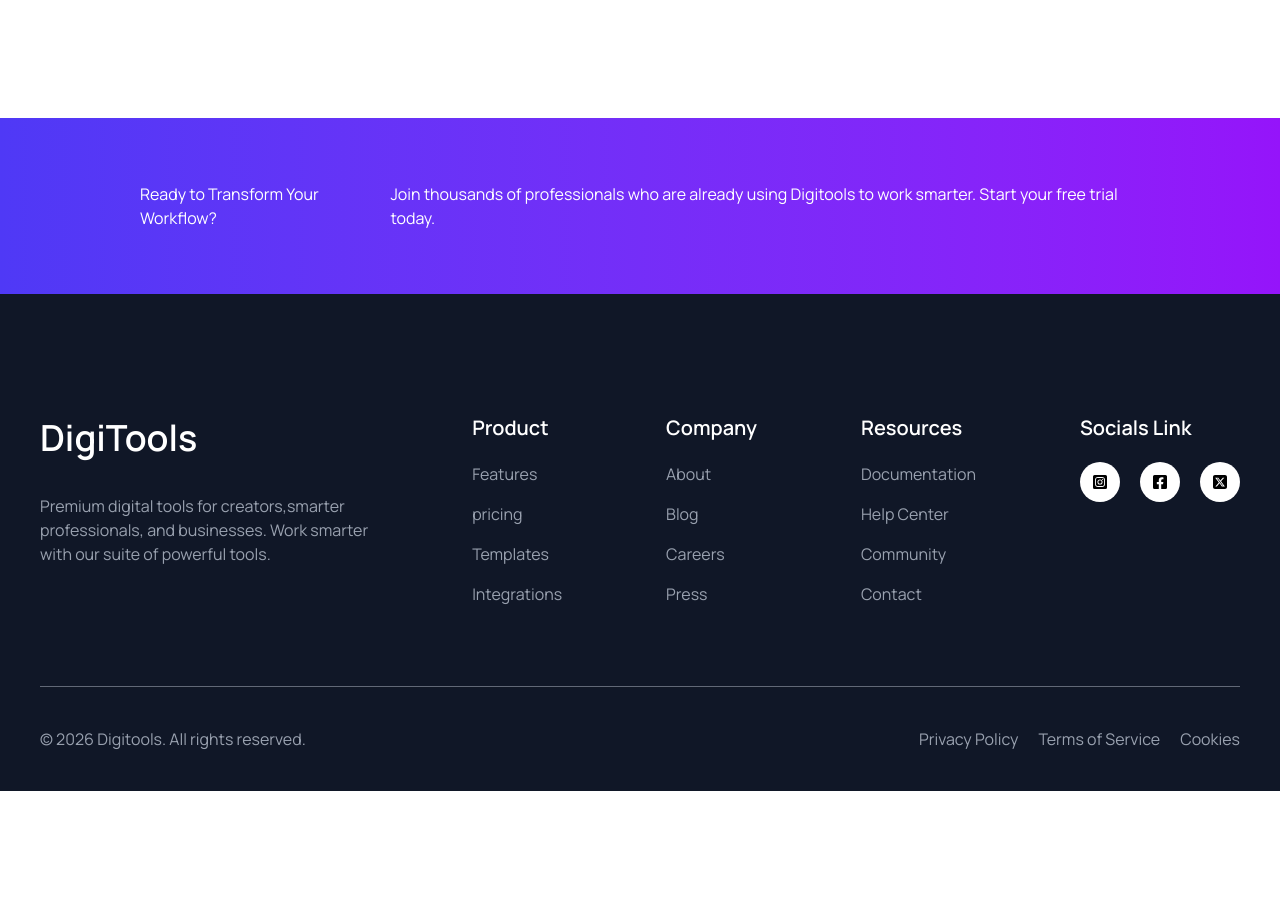
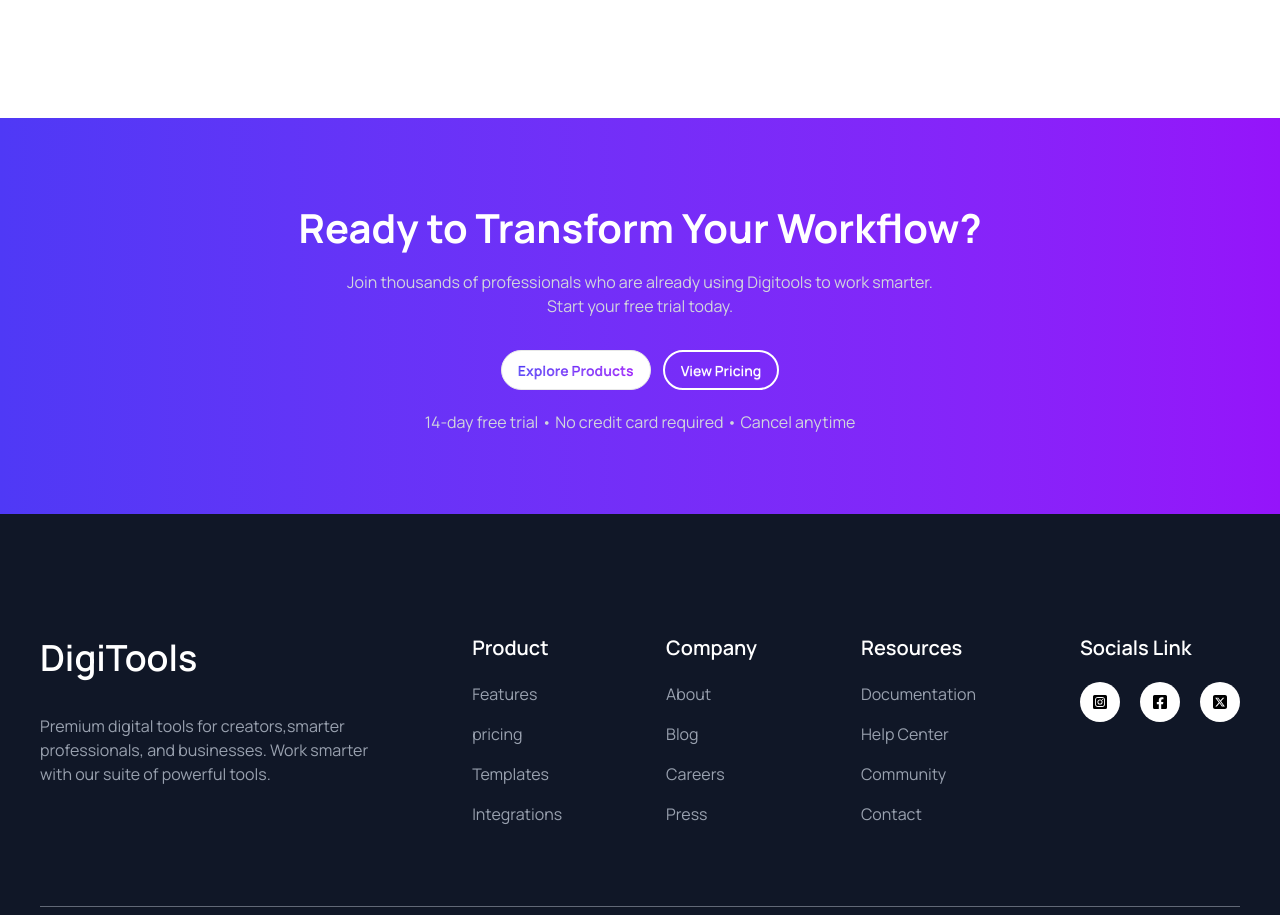
Before and after one commit to muhammad-touhid/B13-Assignment-06---Md-Touhid, a React (Vite) app: page / in a window 1280 px wide. Shown: the part 4684-5599 px from the top of the page. Before the commit the page ends 5475 px from the top, so only its background shows below. Built offline with nearby package versions, Linux system fonts and the light colour scheme.

Commit message:
cta section added

```diff
--- a/src/component/CTA/Cta.jsx
+++ b/src/component/CTA/Cta.jsx
@@ -1,14 +1,32 @@
 import React from "react";
+import { IoPlayOutline } from "react-icons/io5";
 
 const Cta = () => {
   return (
-    <div className="bg-linear-to-r from-[#4F39F6] to-[#9514FA]">
-      <div className="max-w-250 m-auto text-white flex flex-col md:flex-row justify-between items-center py-16">
-        <h1>Ready to Transform Your Workflow?</h1>
-        <p>
-          Join thousands of professionals who are already using Digitools to
-          work smarter. Start your free trial today.
-        </p>
+    <div>
+      <div className="bg-linear-to-r from-[#4F39F6] to-[#9514FA]">
+        <div className="max-w-250 m-auto text-center py-20">
+          <h1 className="text-[40px] text-white font-bold mb-3">
+            Ready to Transform Your Workflow?
+          </h1>
+          <p className="text-gray-300 w-[60%] m-auto">
+            Join thousands of professionals who are already using Digitools to
+            work smarter. Start your free trial today.
+          </p>
+          <div className="flex gap-3 justify-center mt-8">
+            <button className="btn bg-white rounded-3xl text-white py-3 shadow-none">
+              <span className="bg-linear-to-r from-[#4F39F6] to-[#9514FA] bg-clip-text text-transparent font-bold">
+                Explore Products
+              </span>
+            </button>
+            <button className="btn btn-outline rounded-3xl border-2 border-white text-white">
+              View Pricing
+            </button>
+          </div>
+          <p className="text-gray-300 mt-5">
+            14-day free trial • No credit card required • Cancel anytime
+          </p>
+        </div>
       </div>
     </div>
   );
```
